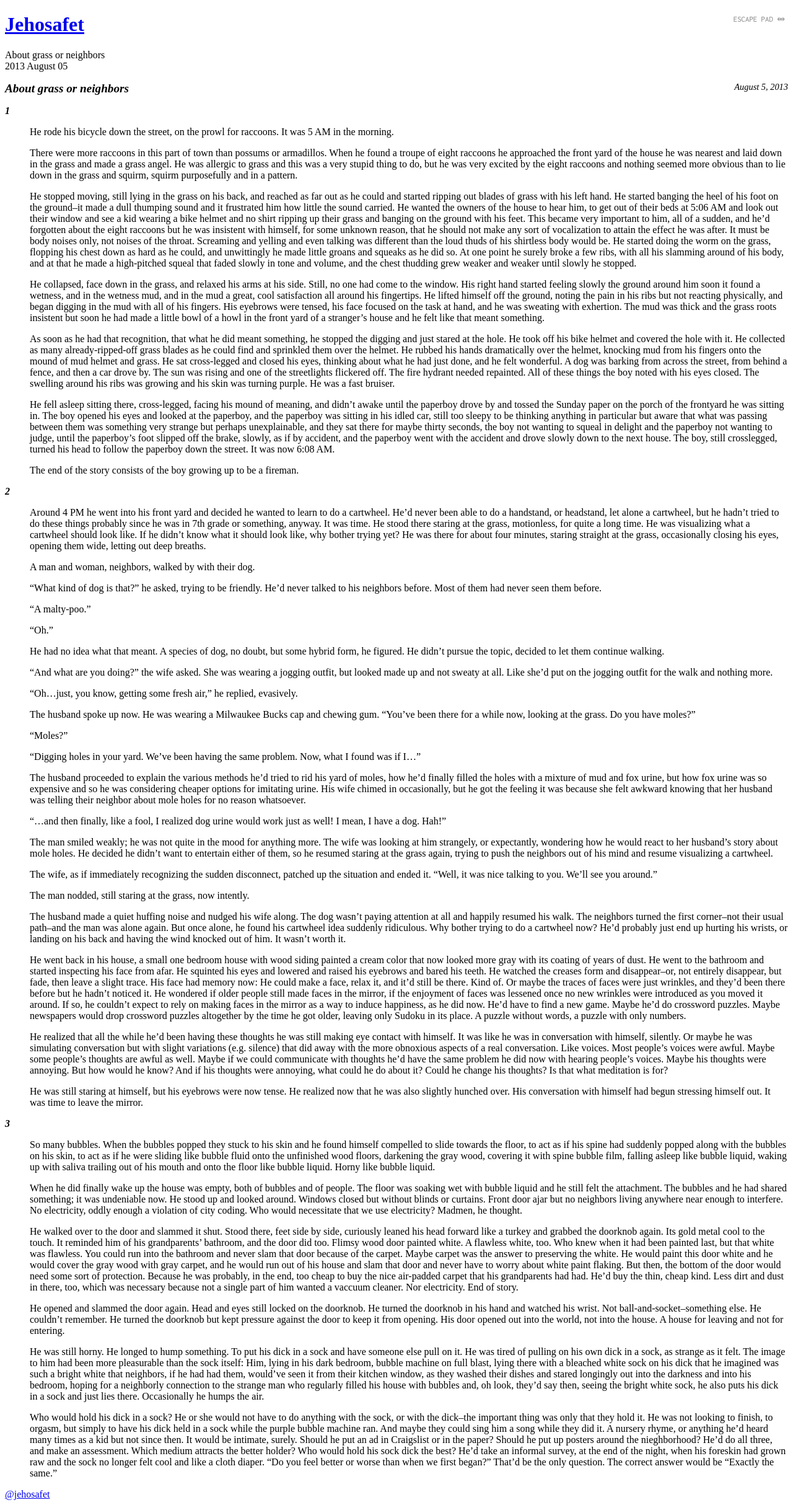
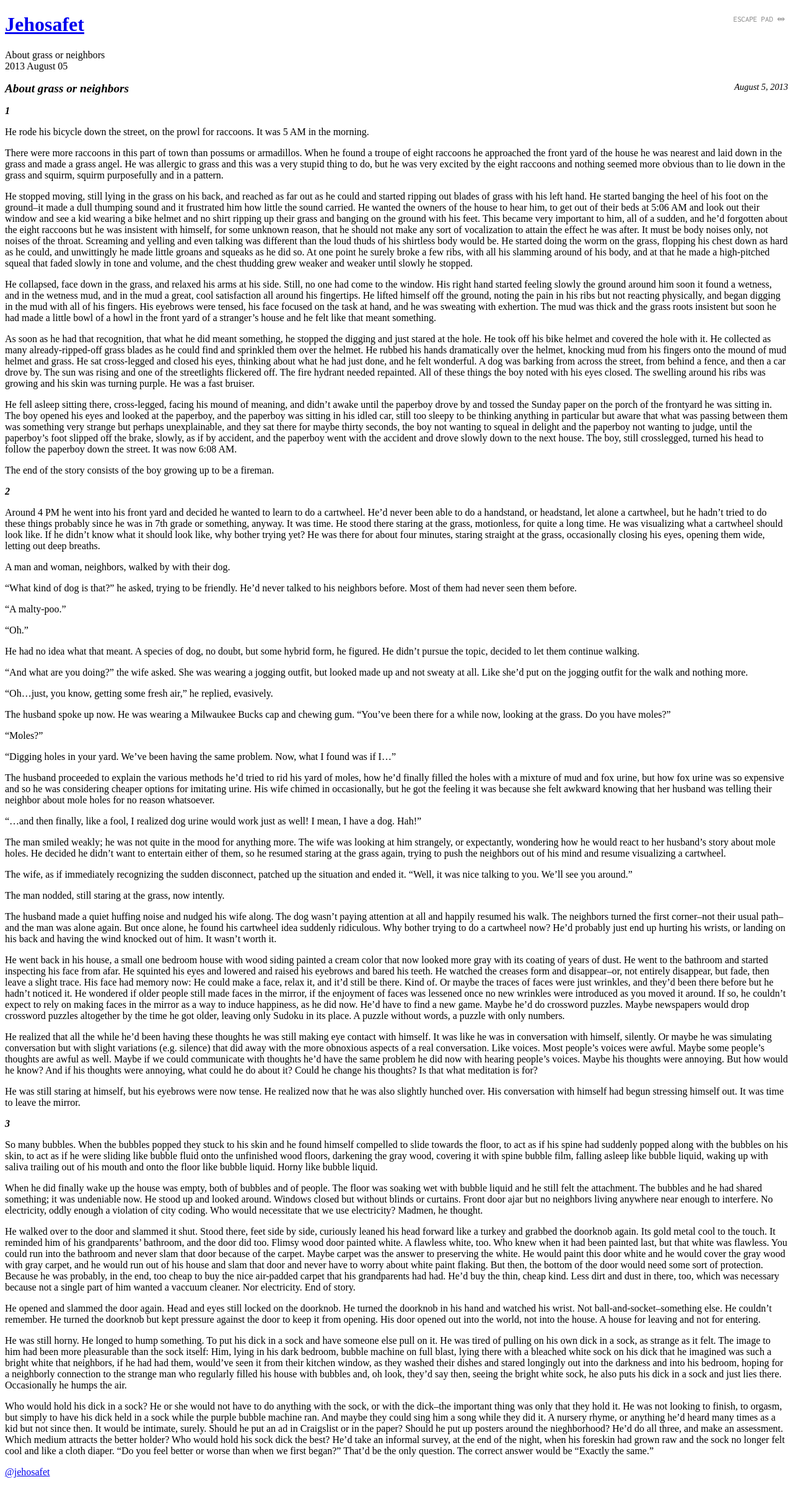
Before and after one commit to mobeets/mobeets.github.io, a Jekyll site: the page built from _posts/2013-08-05-about-grass.md, in a window 1280 px wide. Shown: the whole page at 62% size. Built offline with Jekyll 4.4.1, drawn with Linux system fonts in a browser that asks for light colours; nearby versions of some CDN libraries; some web fonts are replaced; after the commit the page ends 2392 px from its top, so only the background shows below that.

Commit message:
about-grass

```diff
--- a/_posts/2013-08-05-about-grass.md
+++ b/_posts/2013-08-05-about-grass.md
@@ -13,7 +13,6 @@ css: about-grass
 
 <span class="subtitle">1</span>
 
-<div markdown="1" class="story">
 He rode his bicycle down the street, on the prowl for raccoons. It was 5 AM in the morning.
 
 There were more raccoons in this part of town than possums or armadillos. When he found a troupe of eight raccoons he approached the front yard of the house he was nearest and laid down in the grass and made a grass angel. He was allergic to grass and this was a very stupid thing to do, but he was very excited by the eight raccoons and nothing seemed more obvious than to lie down in the grass and squirm, squirm purposefully and in a pattern.
@@ -28,9 +27,8 @@ He fell asleep sitting there, cross-legged, facing his mound of meaning, and did
 
 The end of the story consists of the boy growing up to be a fireman.
 
-</div>
 <span class="subtitle">2</span>
-<div markdown="1" class="story">
+
 Around 4 PM he went into his front yard and decided he wanted to learn to do a cartwheel. He'd never been able to do a handstand, or headstand, let alone a cartwheel, but he hadn't tried to do these things probably since he was in 7th grade or something, anyway. It was time. He stood there staring at the grass, motionless, for quite a long time. He was visualizing what a cartwheel should look like. If he didn't know what it should look like, why bother trying yet? He was there for about four minutes, staring straight at the grass, occasionally closing his eyes, opening them wide, letting out deep breaths.
 
 A man and woman, neighbors, walked by with their dog.
@@ -71,9 +69,8 @@ He realized that all the while he'd been having these thoughts he was still maki
 
 He was still staring at himself, but his eyebrows were now tense. He realized now that he was also slightly hunched over. His conversation with himself had begun stressing himself out. It was time to leave the mirror.
 
-</div>
 <span class="subtitle">3</span>
-<div markdown="1" class="story">
+
 So many bubbles. When the bubbles popped they stuck to his skin and he found himself compelled to slide towards the floor, to act as if his spine had suddenly popped along with the bubbles on his skin, to act as if he were sliding like bubble fluid onto the unfinished wood floors, darkening the gray wood, covering it with spine bubble film, falling asleep like bubble liquid, waking up with saliva trailing out of his mouth and onto the floor like bubble liquid. Horny like bubble liquid.
 
 When he did finally wake up the house was empty, both of bubbles and of people. The floor was soaking wet with bubble liquid and he still felt the attachment. The bubbles and he had shared something; it was undeniable now. He stood up and looked around. Windows closed but without blinds or curtains. Front door ajar but no neighbors living anywhere near enough to interfere. No electricity, oddly enough a violation of city coding. Who would necessitate that we use electricity? Madmen, he thought.
@@ -85,5 +82,3 @@ He opened and slammed the door again. Head and eyes still locked on the doorknob
 He was still horny. He longed to hump something. To put his dick in a sock and have someone else pull on it. He was tired of pulling on his own dick in a sock, as strange as it felt. The image to him had been more pleasurable than the sock itself: Him, lying in his dark bedroom, bubble machine on full blast, lying there with a bleached white sock on his dick that he imagined was such a bright white that neighbors, if he had had them, would've seen it from their kitchen window, as they washed their dishes and stared longingly out into the darkness and into his bedroom, hoping for a neighborly connection to the strange man who regularly filled his house with bubbles and, oh look, they'd say then, seeing the bright white sock, he also puts his dick in a sock and just lies there. Occasionally he humps the air.
 
 Who would hold his dick in a sock? He or she would not have to do anything with the sock, or with the dick--the important thing was only that they hold it. He was not looking to finish, to orgasm, but simply to have his dick held in a sock while the purple bubble machine ran. And maybe they could sing him a song while they did it. A nursery rhyme, or anything he'd heard many times as a kid but not since then. It would be intimate, surely. Should he put an ad in Craigslist or in the paper? Should he put up posters around the nieghborhood? He'd do all three, and make an assessment. Which medium attracts the better holder? Who would hold his sock dick the best? He'd take an informal survey, at the end of the night, when his foreskin had grown raw and the sock no longer felt cool and like a cloth diaper. "Do you feel better or worse than when we first began?" That'd be the only question. The correct answer would be "Exactly the same."
-
-</div>
--- a/assets/css/about-grass.css
+++ b/assets/css/about-grass.css
@@ -20,6 +20,5 @@
     font-style: italic;
     font-weight: bold;
 }
-.story {
-    margin-left: 40px;
+#post p {
 }
```
